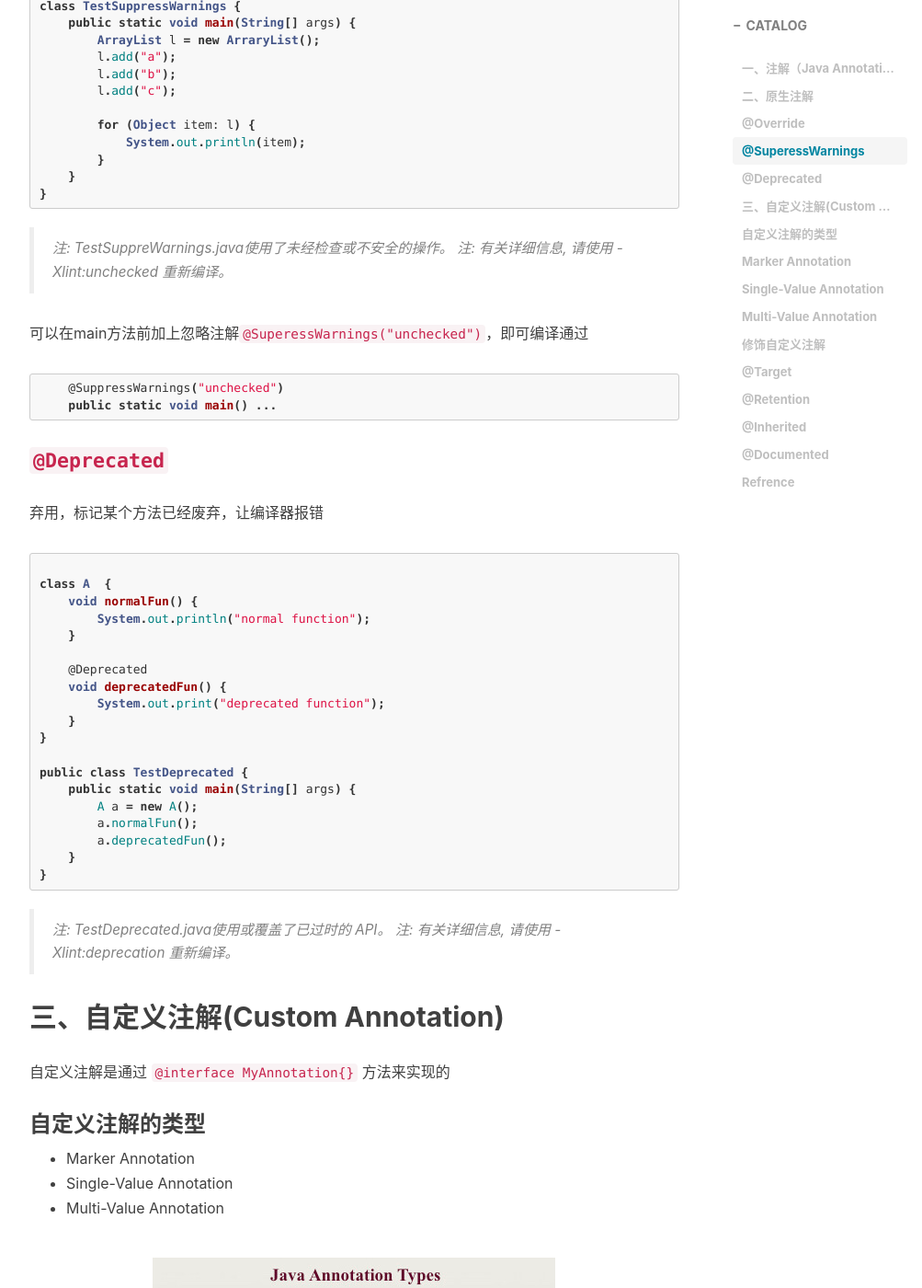
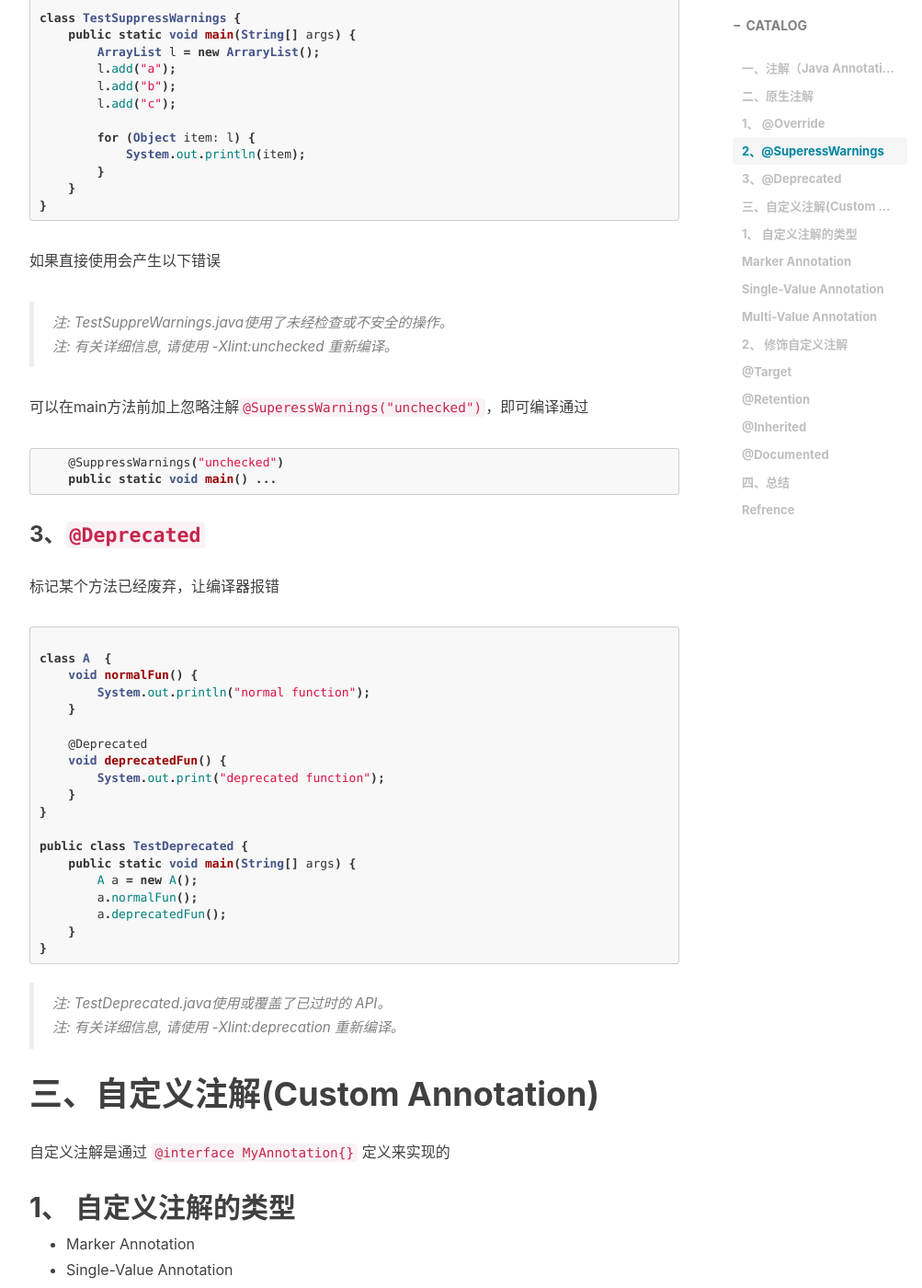
Before and after one commit to ashtongao/ashtongao.github.io, a Jekyll site: the page built from _posts/2019-02-01-详解Annotation的使用.md, in a window 1280 px wide and 1400 px high, scrolled down 1868 px. Shown: the whole window at 92% size, without its empty margins (233-1236 px from the left). Built offline with Jekyll 4.4.1, drawn with Linux system fonts in a browser that asks for light colours; nearby versions of some CDN libraries; comment, search, counter and statistics services are not loaded; some of the changed text lies outside the part shown.

Commit message:
feat: saved

````diff
--- a/_posts/2019-02-01-详解Annotation的使用.md
+++ b/_posts/2019-02-01-详解Annotation的使用.md
@@ -12,7 +12,7 @@ tags:
 ---
 
 
-## 一、注解（Java Annotation）摘要
+# 一、注解（Java Annotation）摘要
 
 Java Annotaion 从JDK 5.0引入，原生只有三个注解，但是可以自定义自己的注解
 
@@ -23,7 +23,7 @@ Java Annotaion 从JDK 5.0引入，原生只有三个注解，但是可以自定
 * @Deprecated
 
 
-内置注解，用于自定注解的（Build-In Java Annotions used in other annotations）
+内置注解，用于修饰自定义注解的（Build-In Java Annotions used in other annotations）
 
 * @Target
 * @Retention
@@ -32,9 +32,9 @@ Java Annotaion 从JDK 5.0引入，原生只有三个注解，但是可以自定
 
 后面会详细介绍每一个注解的含义
 
-## 二、原生注解
+# 二、原生注解
 
-### `@Override`
+### 1、 `@Override`
 
 标记方法被重写，编译机会校验方法是否可以被重写，如重写了静态方法等编译错误
 
@@ -60,9 +60,9 @@ public class TestOverride {
 }
 ```
 
-### `@SuperessWarnings`
+### 2、`@SuperessWarnings`
 
-忽略编译器的warning
+忽略编译器的warning，看如下例子
 
 ```java
 import java.util.*;
@@ -81,7 +81,10 @@ class TestSuppressWarnings {
 }
 ```
 
+如果直接使用会产生以下错误
+
 > 注: TestSuppreWarnings.java使用了未经检查或不安全的操作。
+>
 > 注: 有关详细信息, 请使用 -Xlint:unchecked 重新编译。
 
 可以在main方法前加上忽略注解`@SuperessWarnings("unchecked")`，即可编译通过
@@ -91,9 +94,9 @@ class TestSuppressWarnings {
     public static void main() ...
 ```
 
-### `@Deprecated`
+### 3、`@Deprecated`
 
-弃用，标记某个方法已经废弃，让编译器报错
+标记某个方法已经废弃，让编译器报错
 
 ```java
 
@@ -118,14 +121,15 @@ public class TestDeprecated {
 ```
 
 > 注: TestDeprecated.java使用或覆盖了已过时的 API。
+>
 > 注: 有关详细信息, 请使用 -Xlint:deprecation 重新编译。
 
 
-## 三、自定义注解(Custom Annotation)
+# 三、自定义注解(Custom Annotation)
 
-自定义注解是通过 `@interface MyAnnotation{}` 方法来实现的
+自定义注解是通过 `@interface MyAnnotation{}` 定义来实现的
 
-### 自定义注解的类型
+## 1、 自定义注解的类型
 
 * Marker Annotation
 * Single-Value Annotation
@@ -175,7 +181,7 @@ public class TestDeprecated {
 @MyMultivalueAnnotation(value1 = 10, value2 = "Test", value3 = "Test1");
 ```
 
-### 修饰自定义注解
+## 2、 修饰自定义注解
 
 Java 中还有四种内置的注解，用于修饰自定义注解的
 
@@ -224,7 +230,7 @@ import java.lang.annotation.ElementType;
 
 ### `@Retention`
 
-Retention用于标记注解是什么时候生效，SOURCE是源文件，CLASS是Class文件，RUNTIME是运行时生效
+Retention用于标记注解会被保留到哪个阶段，SOURCE是源文件，CLASS是Class文件，RUNTIME是运行时生效
 
 RetentionPolicy	| Availability
 --|--
@@ -293,11 +299,16 @@ class SubClass extends Superclass {};
 
 ### `@Documented`
 
-标记这是一个用于文档说明的注解
+标记这是一个用于文档说明的注解，会被Javadoc工具记录
 
+# 四、总结
+
+* Java 内置的注解只有三种：Override SuppressWarnings Deprecated
+* Java 在三种内置注解之外，又提供了自定义注解，同时提供了另外四个注解来帮助自定义
+* 自定义注解中，四种注解分别的作用：Target(确定修饰类型)，Retention（确定应用阶段），Inherited（确定是否继承），Documented（确定是否是文档说明）
 
 ## Refrence
 
 [Java Annotation](https://www.javatpoint.com/java-annotation)
 [Java Custom Annotation](https://www.javatpoint.com/custom-annotation)
-[Java Annotation认知(包括框架图、详细介绍、示例说明)](https://www.cnblogs.com/skywang12345/p/3344137.html)
+[Java Annotation认知(包括框架图、详细绍、示例说明)](https://www.cnblogs.com/skywang12345/p/3344137.html)
````
Also changed, not shown: other parts of _posts/2019-02-01-详解Annotation的使用.md (+4 -2 lines).
